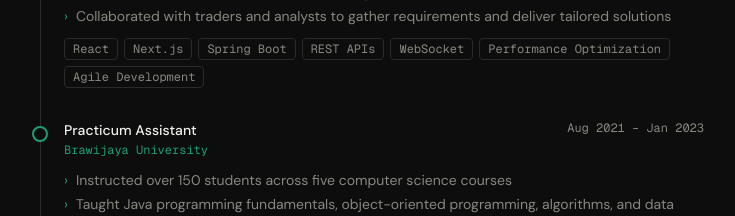
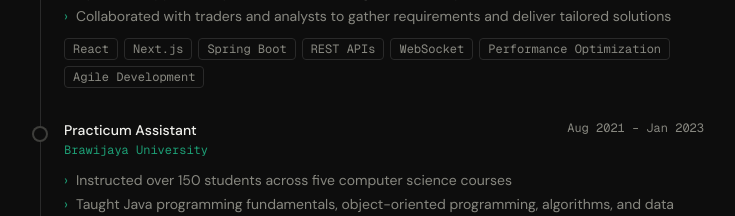
Before and after one commit to devinjnugraha/new-personal-web, a Next.js app: page / in a window 1280 px wide. Shown: the part 2640-2856 px from the top of the page, without its empty margins (272-1007 px from the left). Built offline with nearby package versions, Linux system fonts and the light colour scheme; no server answers; a web font is replaced by a local one.

Commit message:
backlog-011

```diff
--- a/src/components/ui/Timeline.tsx
+++ b/src/components/ui/Timeline.tsx
@@ -10,22 +10,22 @@ interface TimelineProps {
 }
 
 export function Timeline({ items }: TimelineProps) {
-    // TODO: Full implementation per SPEC-006 (see docs/iterations/FEAT-006-experience.md)
-    // Requirements:
-    //   - Vertical line on left with dot at each entry
-    //   - Role (bold), org (accent), date range (mono muted)
-    //   - Bullet highlights as list
-    //   - Skill tags at bottom of each entry
-    //   - Last entry dot is hollow (no border-accent fill) to signal end
     return (
         <div className="relative space-y-8">
             {/* Vertical line */}
             <div className="absolute left-2 top-2 bottom-2 w-px bg-border" aria-hidden="true" />
 
-            {items.map((item) => (
+            {items.map((item, index) => (
                 <div key={item.id} className="relative pl-8">
-                    {/* Timeline dot */}
-                    <div className="absolute left-0 top-1.5 w-4 h-4 rounded-full border-2 border-accent bg-background" aria-hidden="true" />
+                    {/* Timeline dot — last entry is hollow to signal end */}
+                    <div
+                        className={`absolute left-0 top-1.5 w-4 h-4 rounded-full border-2 ${
+                            index === items.length - 1
+                                ? 'border-ink-muted/40 bg-background'
+                                : 'border-accent bg-background'
+                        }`}
+                        aria-hidden="true"
+                    />
 
                     <div>
                         <div className="flex items-start justify-between flex-wrap gap-2">
```
Also changed, not shown: .claude/settings.local.json, .claude/skills/nextjs15/SKILL.md, 29 other files (tests, documents, lock files or other folders).
